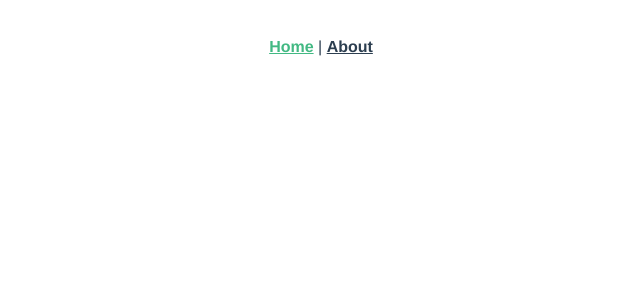
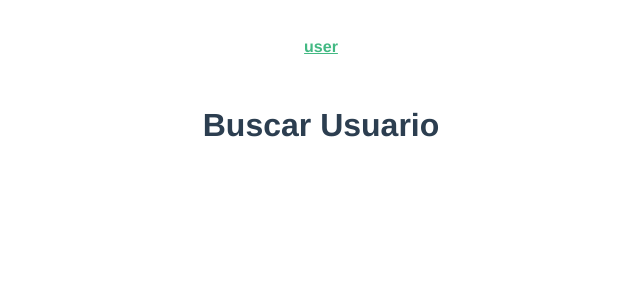
Before and after one commit to Marcosl14/torre_challenge, a Vue app: page / in a window 1280 px wide. Before the commit this address had no page. Shown: the top 300 px of the page, without its empty margins (319-959 px from the left). Built offline with nearby package versions, Linux system fonts and the light colour scheme.

Commit message:
Rename home view to user view

```diff
--- a/src/App.vue
+++ b/src/App.vue
@@ -1,7 +1,6 @@
 <template>
   <div id="nav">
-    <router-link to="/">Home</router-link> |
-    <router-link to="/about">About</router-link>
+    <router-link to="/">user</router-link>
   </div>
   <router-view />
 </template>
--- a/src/router/index.js
+++ b/src/router/index.js
@@ -1,11 +1,11 @@
 import { createRouter, createWebHistory } from "vue-router";
-import Home from "../views/Home.vue";
+import User from "../views/User.vue";
 
 const routes = [
   {
     path: "/",
-    name: "Home",
-    component: Home,
+    name: "User",
+    component: User,
   },
 ];
 
--- a/src/views/Home.vue
+++ /dev/null
@@ -1,9 +0,0 @@
-<template>
-  <div class="home"></div>
-</template>
-
-<script>
-export default {
-  name: "Home",
-};
-</script>
--- /dev/null
+++ b/src/views/User.vue
@@ -0,0 +1,11 @@
+<template>
+  <div class="user">
+    <h1>Buscar Usuario</h1>
+  </div>
+</template>
+
+<script>
+export default {
+  name: "User",
+};
+</script>
```
